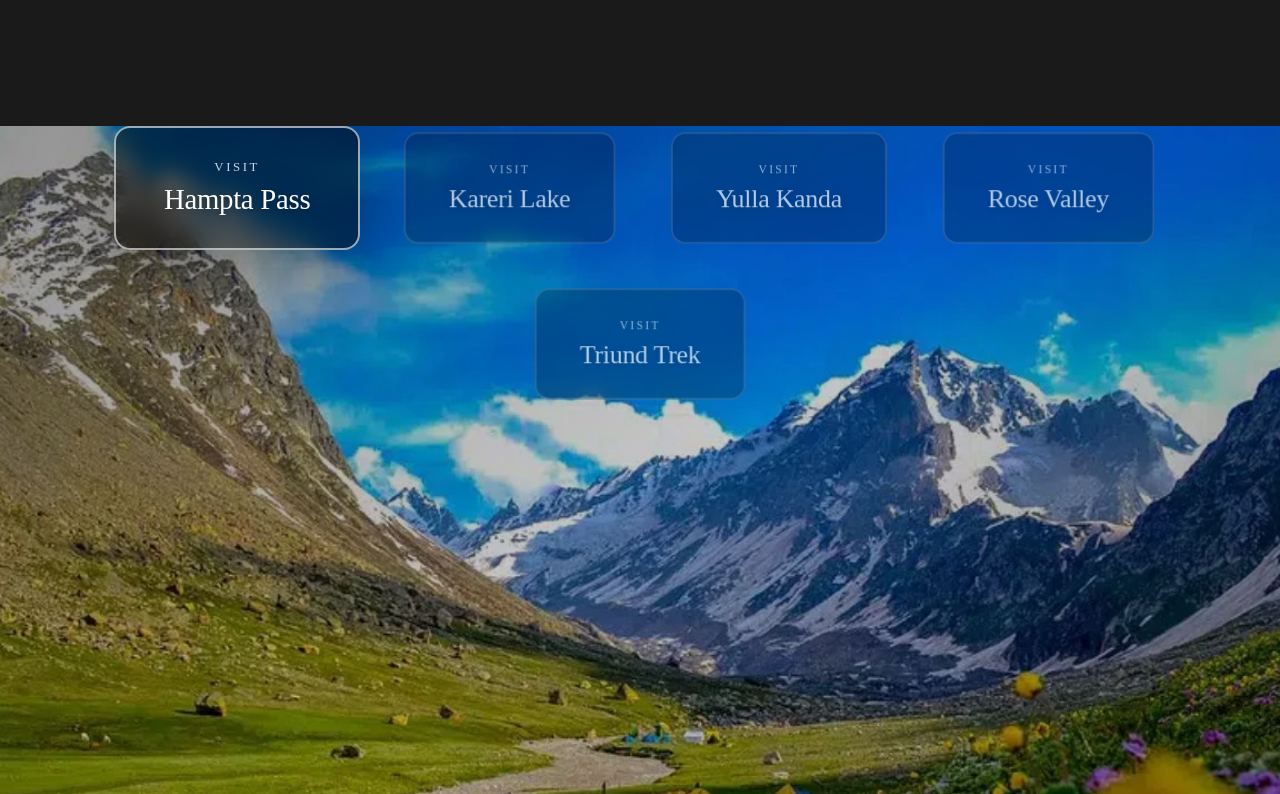
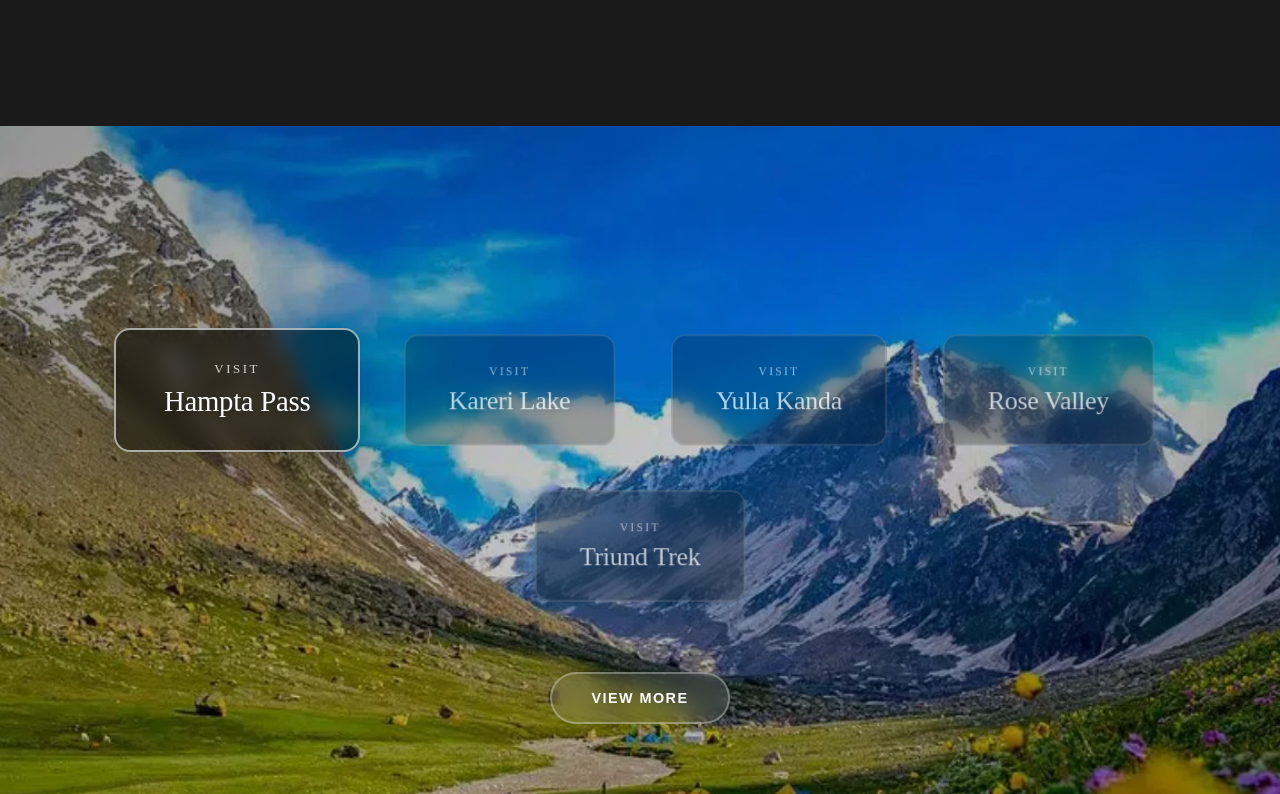
Before and after one commit to Nishantk2001/Treki-Nik, a React (Vite) app: page / in a window 1280 px wide. Shown: the part 3906-4700 px from the top of the page. Built offline with nearby package versions, Linux system fonts and the light colour scheme.

Commit message:
feat: Adjust destination card

```diff
--- a/src/components/sections/Destinations.module.css
+++ b/src/components/sections/Destinations.module.css
@@ -4,7 +4,7 @@
   overflow: hidden;
   color: white;
   display: flex;
-  /* align-items: center; */
+  align-items: center;
   justify-content: center;
 }
 
@@ -37,7 +37,7 @@
 }
 
 .container {
-  /* max-width: 1400px; */
+  max-width: 1400px;
   width: 100%;
   padding: 0 2rem;
   position: relative;
--- a/src/components/sections/Destinations.tsx
+++ b/src/components/sections/Destinations.tsx
@@ -72,7 +72,7 @@ const Destinations: React.FC = () => {
 
           {/* View More Button */}
           <div className={styles.viewMoreContainer}>
-            {/* <button className={styles.viewMoreButton}>VIEW MORE</button> */}
+            <button className={styles.viewMoreButton}>VIEW MORE</button>
           </div>
         </div>
       </div>
```
